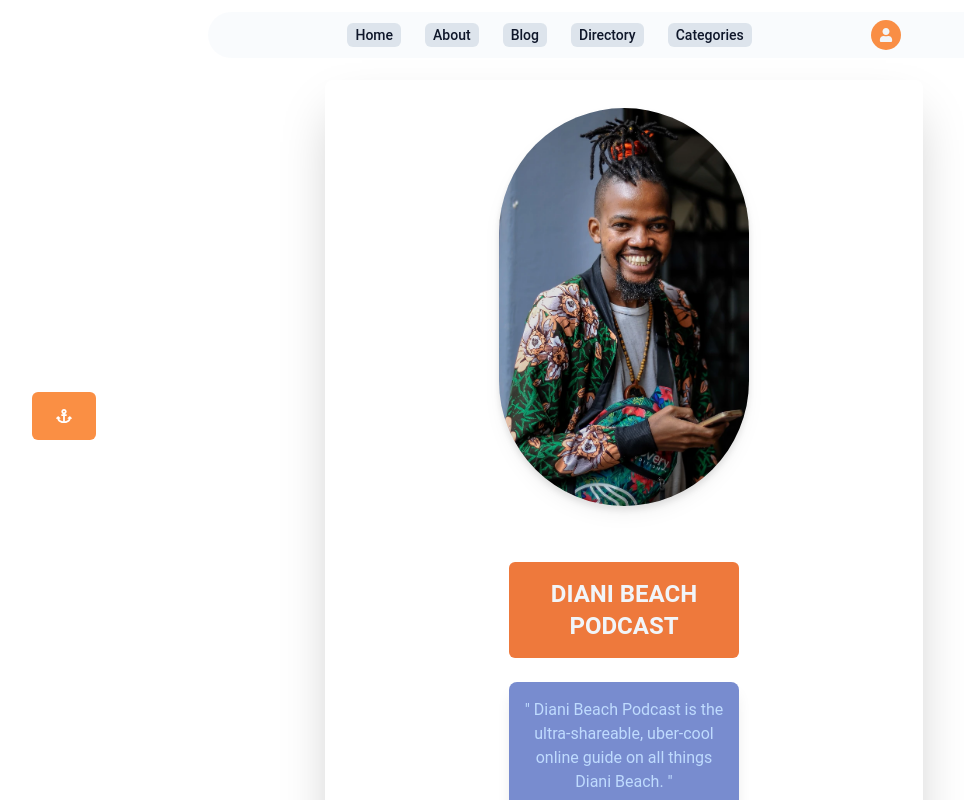
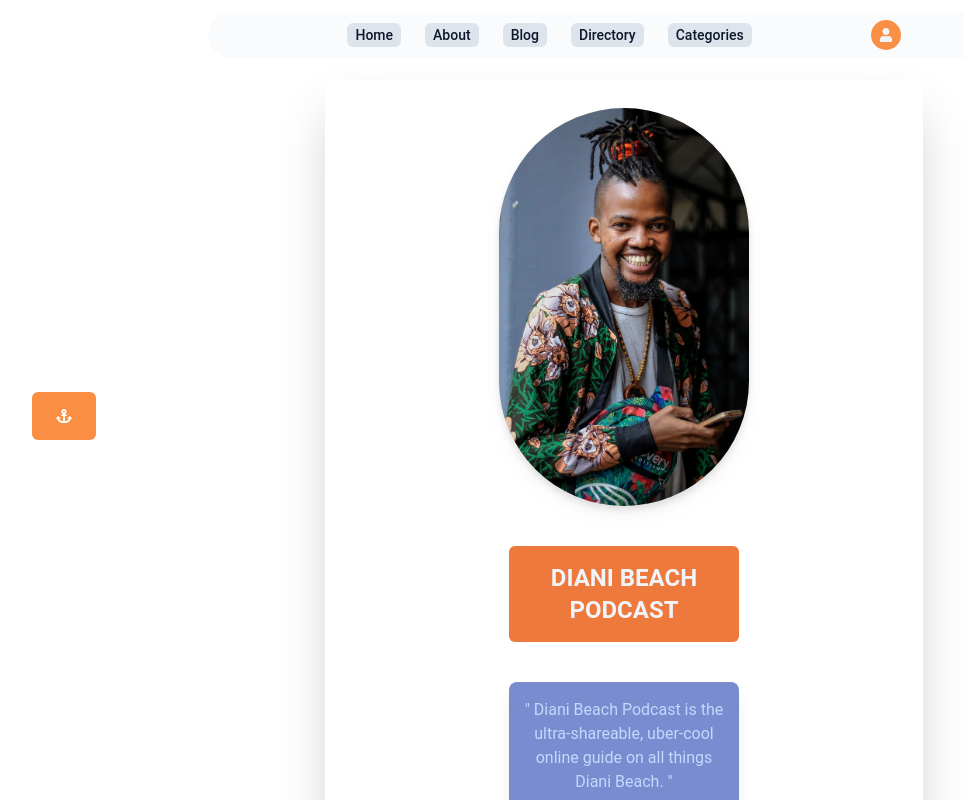
Before and after one commit to MatthewsRicky/travelapp, a Next.js app: page / in a window 1280 px wide. Shown: the top 800 px of the page, without its empty margins (16-980 px from the left). Built offline with nearby package versions, Linux system fonts and the light colour scheme.

Commit message:
more adjustments

```diff
--- a/components/Hero.tsx
+++ b/components/Hero.tsx
@@ -6,7 +6,7 @@ const Hero = () => {
 	return (
 		<section className='relative z-100 max-container space-y-6 flex flex-col justify-center items-center gap-4 mt-16'>
 			<div className='relative flex flex-col mt-4'>
-				<div className='justify-around w-[80%] items-center relative mx-auto flex z-20 sm:w-[85%] flex-col sm:flex-col px-3 py-3 gap-4 rounded-lg shadow-2xl backdrop-blur-sm'>
+				<div className='justify-around w-[80%] items-center relative mx-auto flex z-20 sm:w-[85%] flex-col sm:flex-col px-3 py-3 mb-4 rounded-lg shadow-2xl backdrop-blur-sm'>
 					<div className='hidden sm:flex z-20 mt-4'>
 						<Image
 							src='/libosso_profile.webp'
@@ -17,7 +17,7 @@ const Hero = () => {
 						/>
 					</div>
 					<div className='flex flex-col w-full justify-center mx-auto mt-10 items-center sm:w-[40%]'>
-						<h1 className=' backdrop-blur-xs text-slate-100 bg-orange-600/80 text-center uppercase font-bold text-xl md:text-2xl p-4 rounded-md'>
+						<h1 className=' backdrop-blur-xs text-slate-100 bg-orange-600/80 text-center uppercase font-bold text-xl md:text-2xl p-4 rounded-md mb-4'>
 							Diani Beach Podcast
 						</h1>
 						<p className='bold-24 backdrop-blur-md px-2 py-4 rounded-lg mt-2 sm:mt-6 text-center bg-blue-800/60 text-blue-200 shadow-lg xl:max-w-[720px]'>
```
